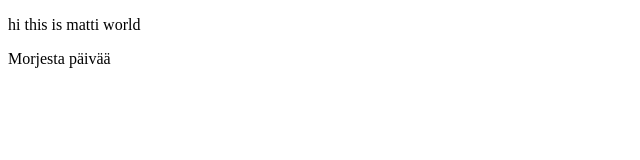
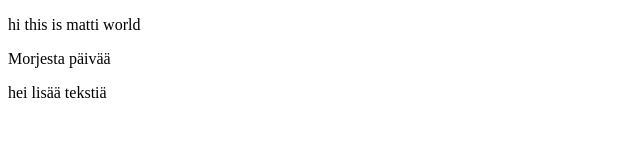
Before and after one commit to MattiKhei/githarjoitus, a plain HTML site: page index.html in a window 1280 px wide. Shown: the whole page, without its empty margins (0-640 px from the left). Drawn offline with Linux system fonts and the light colour scheme.

Commit message:
lisää tekstiä

```diff
--- a/index.html
+++ b/index.html
@@ -8,5 +8,7 @@
 </head>
 <body>
     <p>Morjesta päivää</p>
+    <p>hei lisää tekstiä
+    </p>
 </body>
 </html>
```
